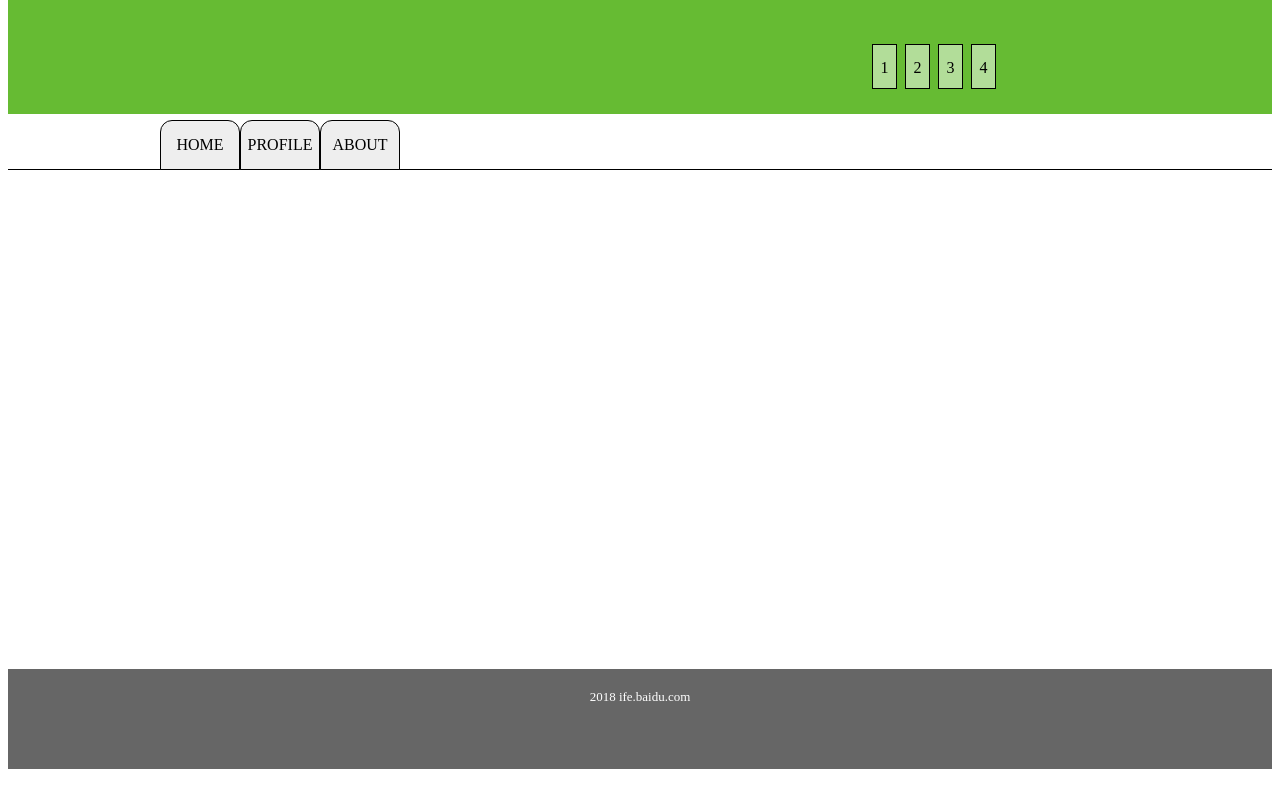
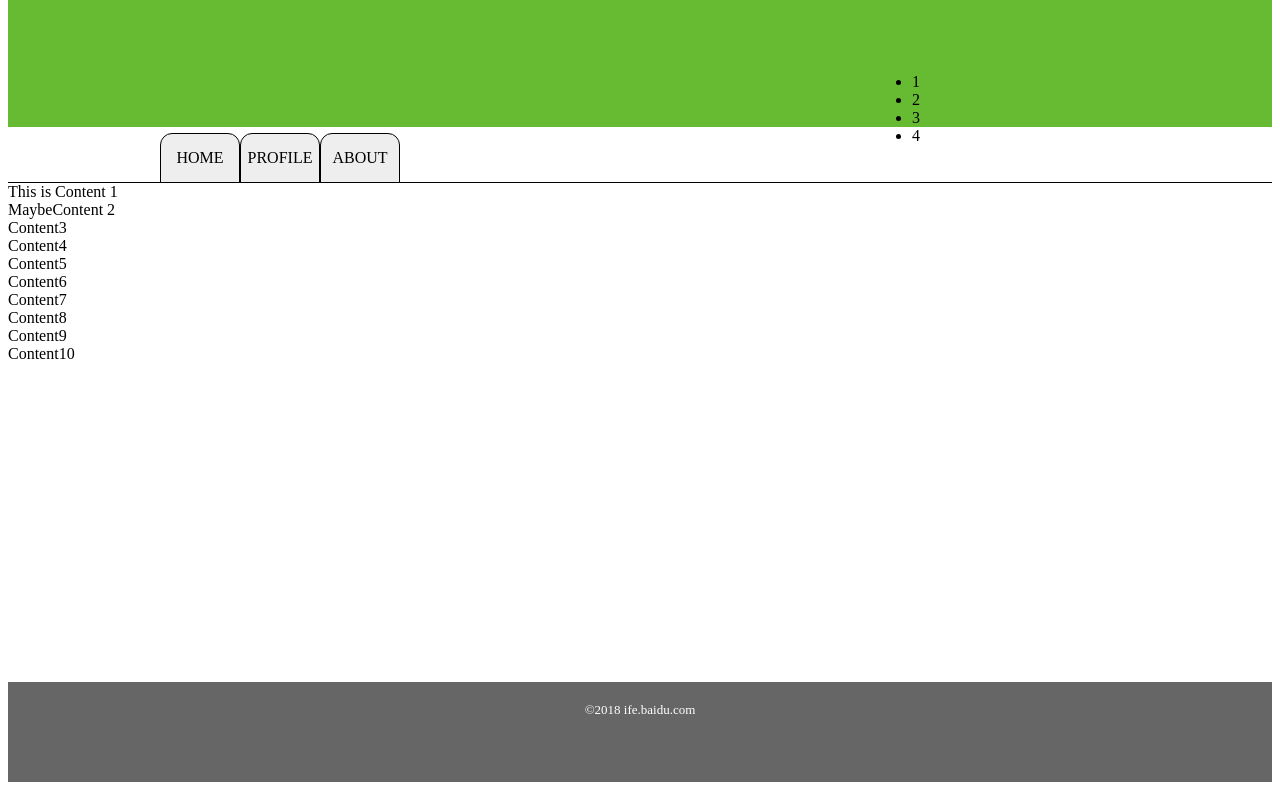
Before and after one commit to jonaszhang91/web, a plain HTML site: page web_baidu/day7-8/index.html in a window 1280 px wide. Shown: the part 204-994 px from the top of the page. Drawn offline with Linux system fonts and the light colour scheme.

Commit message:
Update index.html

```diff
--- a/web_baidu/day7-8/index.html
+++ b/web_baidu/day7-8/index.html
@@ -9,7 +9,7 @@
 <body>
     <div class="header">
         <div id="logo">
-            Logo
+            <h1>Logo</h1>
             <span id="box_1">
                 <a href="#">Github</a>
                 <a href="#">Register</a>
@@ -18,19 +18,23 @@
         </div>
     </div>
     <div class="banner">
-        <div id="box_2">
-            <a href="#">
-               <div class="aline">1</div>
-            </a>
-            <a href="#">
-               <div class="aline">2</div>
-            </a>
-            <a href="#">
-                <div class="aline">3</div>
-            </a>
-            <a href="#">
-                <div class="aline">4</div>
-            </a>
+        <div id="box_0-1">
+            <div id="box_2">
+                <ul>
+                    <li>
+                        <a href="#" class="box-0">1</a>
+                    </li>
+                    <li>
+                        <a href="#" class="box-0">2</a>
+                    </li>
+                    <li>
+                        <a href="#" class="box-0">3</a>
+                    </li>
+                    <li>
+                        <a href="#" class="box-0">4</a>
+                    </li>
+                </ul>
+            </div>
         </div>
     </div>
     <div class="box1">
@@ -50,10 +54,30 @@
         </div>
     </div>
     <div class="box2">
+        <div class="box-2">
+            <div class="box-3">This is Content 1</div>
+            <div class="box-3">MaybeContent 2</div>
+            <div class="box-3">Content3</div>
+
+        </div>
+        <div class="box-2">
+
+            <div class="box-3">Content4</div>
+            <div class="box-3">Content5</div>
+            <div class="box-3">Content6</div>
+            <div class="box-3">Content7</div>
+
+        </div>
+        <div class="box-2">
+
+            <div class="box-3">Content8</div>
+            <div class="box-3">Content9</div>
+            <div class="box-3">Content10</div>
+        </div>
 
     </div>
     <div class="feeter">
-        2018 ife.baidu.com
+        &copy;2018 ife.baidu.com
     </div>
 </body>
 </html>
```
